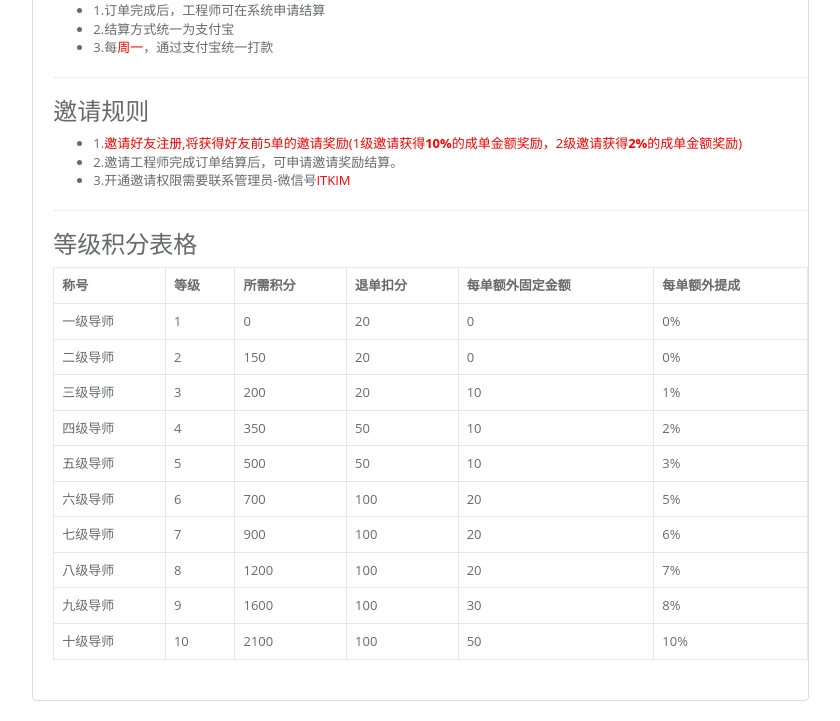
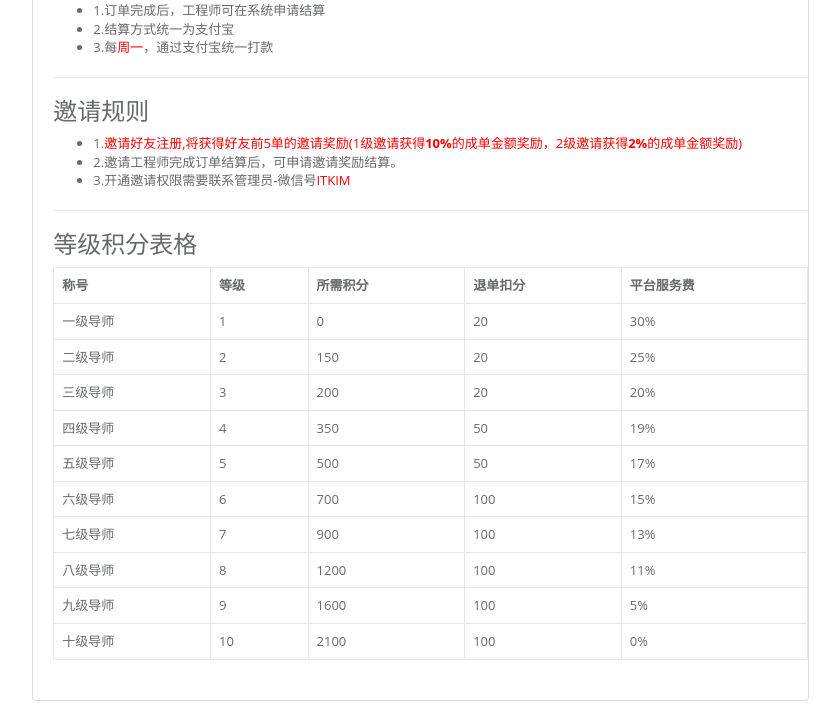
Before and after one commit to fenshitianyue/trading_platform, a Flask app: template templates/main.html in a window 1280 px wide. Shown: the part 513-1234 px from the top of the page, without its empty margins (421-1261 px from the left). Run offline with Flask 2, Linux system fonts and the light colour scheme; the template is opened without the code that fills it, so the values that code supplies are empty; some libraries are stand-ins or nearby versions.

Commit message:
add icon

```diff
--- a/templates/main.html
+++ b/templates/main.html
@@ -6,7 +6,7 @@
 	<title></title>
 	<meta name="keywords" content="">
 	<meta name="description" content="">
-	<link rel="shortcut icon" href="https://www.tutorzzz.com/favicon.ico">
+	<link rel="shortcut icon" href="static/images/favicon.ico">
 	<link href="static/css/bootstrap.min.css" rel="stylesheet">
 	<link href="static/css/font-awesome.css" rel="stylesheet">
 	<link href="static/css/bootstrap-table.min.css" rel="stylesheet">
@@ -150,6 +150,7 @@
                         <div class="col-sm-12">
                             <div class="layui-progress layui-progress-big" lay-showpercent="yes">
                                 <div class="layui-progress-bar" lay-percent="100/150" style="width: 66.6667%;"><span class="layui-progress-text">100/150</span></div>
+                                <!--<div class="layui-progress-bar layui-bg-blue" lay-percent="20%"></div>-->
                             </div>
                         </div>
                         <!-- /.col -->
@@ -174,6 +175,7 @@
                             <a class="J_menuItem btn btn-primary" href="/assignList.html"><span>立即接单</span></a>
                             <button class="btn btn-warning copy" url="192.168.204.129:5000/register"><span>邀请链接</span></button>
                         </div>
+
                     </div>
                     <!-- /.row -->
                 </div>
@@ -233,88 +235,88 @@
                                 <th>等级</th>
                                 <th>所需积分</th>
                                 <th>退单扣分</th>
-                                <th>每单额外固定金额</th>
-                                <th>每单额外提成</th>
+                                <th>平台服务费</th>
+
                             </tr>
                             <tr>
                                 <td>一级导师</td>
                                 <td>1</td>
                                 <td>0</td>
                                 <td>20</td>
-                                <td>0</td>
-                                <td>0%</td>
+                                <td>30%</td>
+
                             </tr>
                             <tr>
                                 <td>二级导师</td>
                                 <td>2</td>
                                 <td>150</td>
                                 <td>20</td>
-                                <td>0</td>
-                                <td>0%</td>
+                                <td>25%</td>
+
                             </tr>
                             <tr>
                                 <td>三级导师</td>
                                 <td>3</td>
                                 <td>200</td>
                                 <td>20</td>
-                                <td>10</td>
-                                <td>1%</td>
+                                <td>20%</td>
+
                             </tr>
                             <tr>
                                 <td>四级导师</td>
                                 <td>4</td>
                                 <td>350</td>
                                 <td>50</td>
-                                <td>10</td>
-                                <td>2%</td>
+                                <td>19%</td>
+
                             </tr>
                             <tr>
                                 <td>五级导师</td>
                                 <td>5</td>
                                 <td>500</td>
                                 <td>50</td>
-                                <td>10</td>
-                                <td>3%</td>
+                                <td>17%</td>
+
                             </tr>
                             <tr>
                                 <td>六级导师</td>
                                 <td>6</td>
                                 <td>700</td>
                                 <td>100</td>
-                                <td>20</td>
-                                <td>5%</td>
+                                <td>15%</td>
+
                             </tr>
                             <tr>
                                 <td>七级导师</td>
                                 <td>7</td>
                                 <td>900</td>
                                 <td>100</td>
-                                <td>20</td>
-                                <td>6%</td>
+                                <td>13%</td>
+
                             </tr>
                             <tr>
                                 <td>八级导师</td>
                                 <td>8</td>
                                 <td>1200</td>
                                 <td>100</td>
-                                <td>20</td>
-                                <td>7%</td>
+                                <td>11%</td>
+
                             </tr>
                             <tr>
                                 <td>九级导师</td>
                                 <td>9</td>
                                 <td>1600</td>
                                 <td>100</td>
-                                <td>30</td>
-                                <td>8%</td>
+                                <td>5%</td>
+
                             </tr>
                             <tr>
                                 <td>十级导师</td>
                                 <td>10</td>
                                 <td>2100</td>
                                 <td>100</td>
-                                <td>50</td>
-                                <td>10%</td>
+                                <td>0%</td>
+
                             </tr>
                         </tbody></table>
                     </div>
@@ -356,6 +358,7 @@
     //注意进度条依赖 element 模块，否则无法进行正常渲染和功能性操作
     layui.use('element', function () {
         var element = layui.element;
+        element.init();
     });
 </script>
 
```
Also changed, not shown: templates/index.html (+11 -9 lines).
